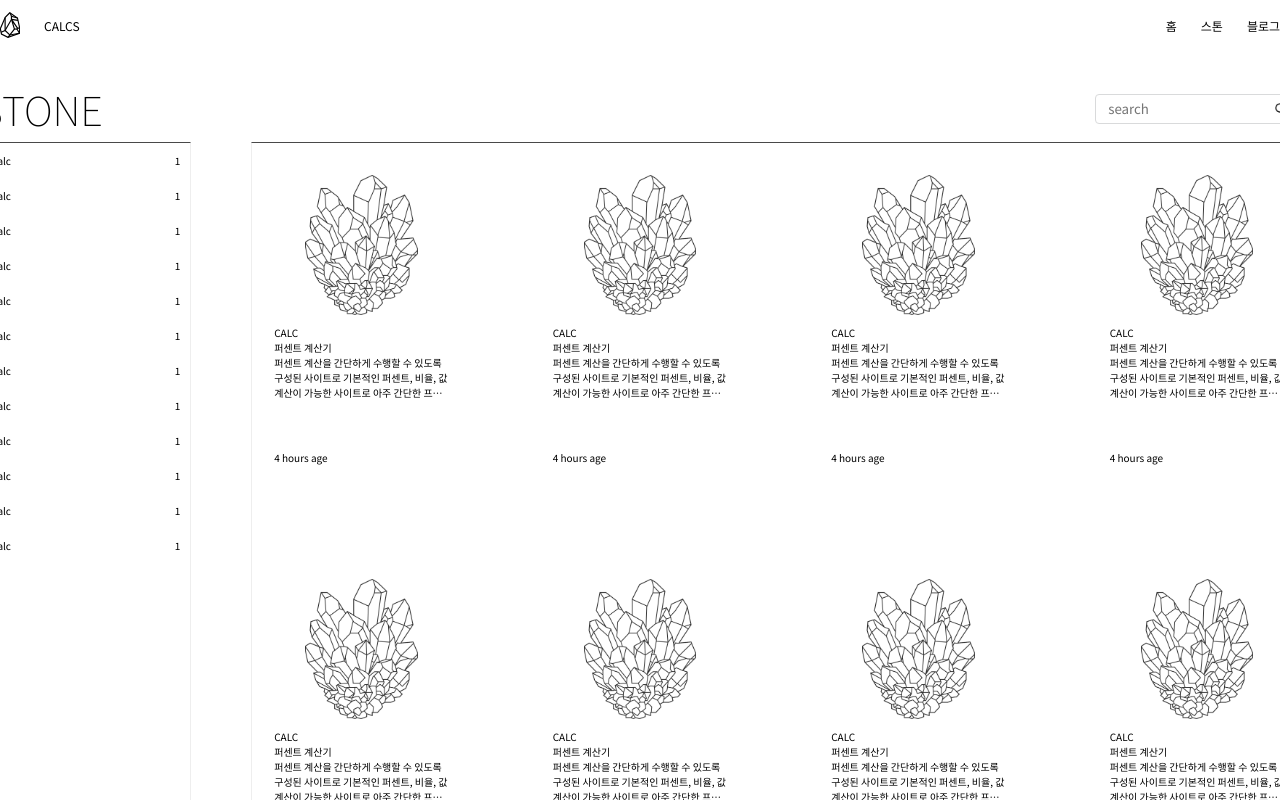
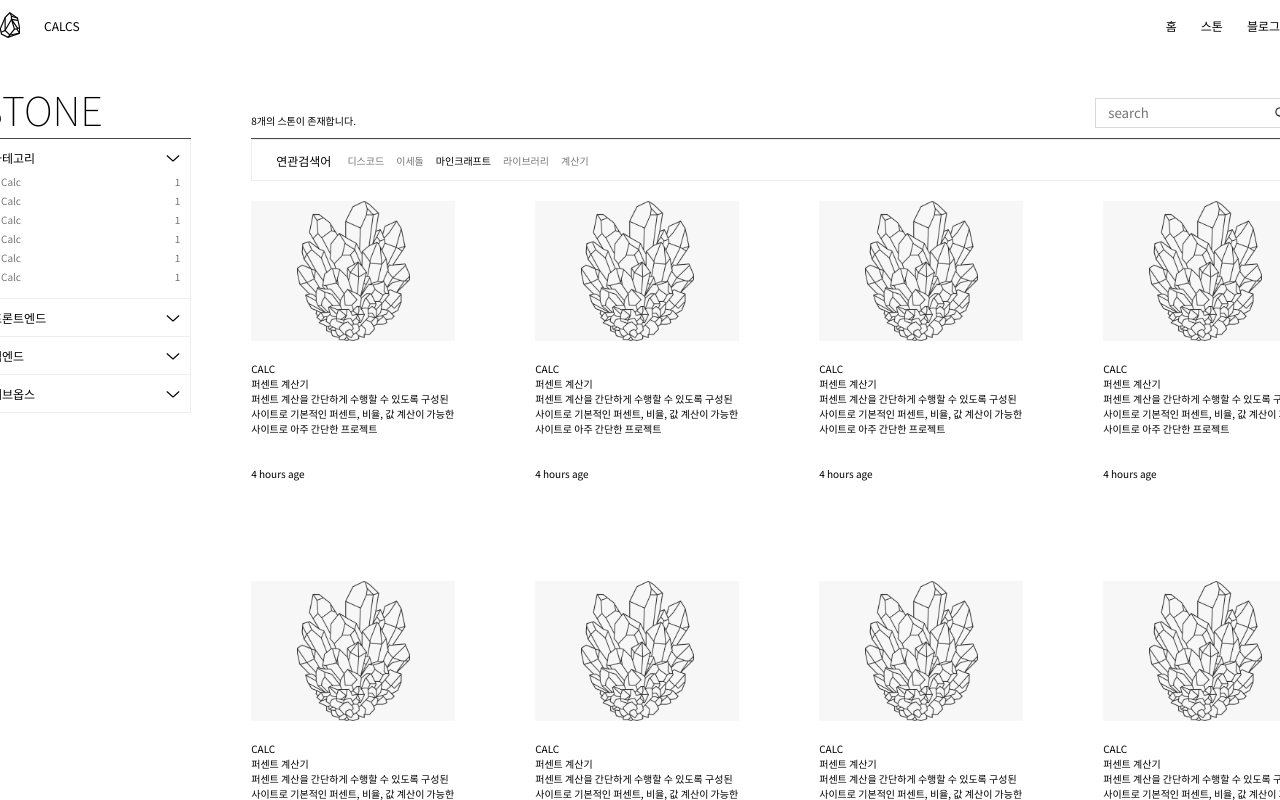
Before and after one commit to calcs-kr/calcs-fe, a React (Create React App) app: page /stone in a window 1280 px wide. Shown: the top 800 px of the page. Built offline with nearby package versions, Linux system fonts and the light colour scheme; no server answers; a web font is replaced by a local one.

Commit message:
feat: Add multiple dropdown function using typescript

```diff
--- a/src/component/StoneList.tsx
+++ b/src/component/StoneList.tsx
@@ -21,8 +21,8 @@ function StoneList() {
     return (
         <div className={ styles.stonelist_frame }>
             <div className={[ styles.stonelist_item, styles.stonelist_item_title ].join(' ')}>
-                <span className={ styles.stonelist_item__title }>다양한 스톤을 살펴보고</span>
-                <span className={ styles.stonelist_item__title }>여러 아이디어를 확인해보세요</span>
+                <span className={ styles.stonelist_item__title }>다양한 스케치를 살펴보고</span>
+                <span className={ styles.stonelist_item__title }>진행될 프로젝트에 대해 확인해보세요</span>
                 <span className={ styles.stonelist_item__subhead }>02월 이후 스톤을 사용하시면 새로운 스톤을 다운로드 받을 수 있습니다</span>
             </div>
 
@@ -34,7 +34,6 @@ function StoneList() {
                         <span className={ styles.stonelist_item__stone_date }>2022.12.04</span>
                     </div>
                 )) }
-
             </div>
         </div>
     )
--- a/src/component/StoneSearch.module.css
+++ b/src/component/StoneSearch.module.css
@@ -1,18 +1,18 @@
 .stonekey_frame { width: 1320px; margin: 80px calc((100% - 1320px) / 2); display: grid; column-gap: 60px; grid-template-columns: 16% 80%; }
-.stonekey_item:nth-child(1) { grid-column-start: 1; grid-column-end: 3; }
-.stonekey_item:nth-child(4) { grid-column-start: 1; grid-column-end: 3; }
+.stonekey_item:nth-child(1) { }
+.stonekey_item:nth-child(4) { }
 
 
-.stonekey_item_head { display: flex; align-items: center; justify-content: space-between; margin-bottom: 4px; }
-.stonekey_item_head span { font-size: 4rem; font-weight: 100; }
+.stonekey_item_head { display: flex; align-items: end; justify-content: space-between; }
+.stonekey_item__head { font-size: 4rem; font-weight: 100; }
+.stonekey_item__count { margin: 0 0 10px 0; }
 .stonekey_item__search {
     height: 28px;
     width: 200px;
-    margin-right: 10px;
+    margin: 0 10px 10px 0;
     display: flex;
     align-items: center;
     border: 1px solid #D9DADB;
-    border-radius: 4px;
 }
 
 .stonekey_item__search img { height: 30px; }
@@ -21,14 +21,41 @@
 
 
 /* 카테고리 리스트 */
-.stonekey_item_category { padding: 0 10px; display: flex; flex-direction: column; border: 1px solid #EEEEEE; border-top: 1px solid #494949; }
-.stonekey_item_category div { display: flex; justify-content: space-between; padding: 10px 0; }
+.stonekey_item_category { display: flex; flex-direction: column; border-top: 1px solid #494949; }
+.stonekey_item__title {  }
+.stonekey_item__category { padding: 10px; display: flex; flex-direction: column; border: 1px solid #EEEEEE; border-top: none; min-height: 0px; overflow: hidden; transition: all ease 0.8s; }
+.stonekey_item__category_classify { display: flex; align-items: center; justify-content: space-between; }
+.stonekey_item__category_classify span { font-size: 1.2rem; }
+.stonekey_item__category_body { margin: 4px 0 0 0; }
+.stonekey_item__category__body { margin: 4px 0 4px 0; display: flex; justify-content: space-between; color: #767676; }
+.stonekey_item__category__body_name::before { content: ' '; height: 5px; width: 5px; margin-right: 4px; display: inline-block; border: 1px solid #DBDBDB; border-top: none; border-right: none; }
+
+.dropdown_active { max-height: 100%; }
+.dropdown_disable { max-height: 18px; }
+
+.stonekey_item__category_icon {
+    height: 14px;
+    width: 14px;
+    background-color: var(--text2);
+    --webkit-mask: url('/public/icon/angle-down.svg') no-repeat center;
+    mask: url('/public/icon/angle-down.svg') no-repeat center;
+    mask-size: cover; }
+
+
 
 
 /* 스톤 리스트 */
-.stonekey_item_body { padding: 10px; display: grid; grid-template-columns: repeat(4, 1fr); gap: 80px; border: 1px solid #EEEEEE; border-top: 1px solid #494949;  }
+.stonekey_item_body { display: flex; flex-direction: column; border-top: 1px solid #494949; }
+.stonekey_item__target { height: 40px; padding: 0 24px; display: flex; align-items: center; gap: 12px; border: 1px solid #EEEEEE; }
+.stonekey_item__target span:nth-child(1) { margin-right: 4px; font-size: 1.2rem; }
+.stonekey_item__target span:nth-child(2),
+.stonekey_item__target span:nth-child(3),
+.stonekey_item__target span:nth-child(5),
+.stonekey_item__target span:nth-child(6) { color: #767676; cursor: pointer; }
 
-.stonekey_item__stone { height: 300px; padding: 12px; display: flex; flex-direction: column; align-items: center; justify-content: space-between; border-radius: 10px; }
+.stonekey_item__body { display: grid; grid-template-columns: repeat(4, 1fr); gap: 80px; }
+
+.stonekey_item__stone { height: 300px; display: flex; flex-direction: column; align-items: center; justify-content: space-between; border-radius: 10px; }
 
 
 .stonekey_item__stone div:nth-child(1) {  }
@@ -36,7 +63,7 @@
 
 
 .stonekey_item__stone div { display: flex; flex-direction: column; }
-.stonekey_item__stone div img { height: 140px; margin: 10px 0; object-fit: contain; }
+.stonekey_item__stone div img { height: 140px; margin: 20px 0; object-fit: contain; background-color: rgba( 0, 0, 0, 0.03 ); }
 .stonekey_item__stone div span { width: 100%; }
 
 
--- a/src/component/StoneSearch.tsx
+++ b/src/component/StoneSearch.tsx
@@ -1,5 +1,5 @@
 // React
-import { useState } from 'react'
+import { useEffect, useState } from 'react'
 
 // Context
 import { useAPIState, useAPIDispatch } from '../context/APIContext'
@@ -16,11 +16,30 @@ function StoneSearch() {
 	const { loading, service, category, stack, error } = state
 
     const a = [1,2,3,4,5,6,7,8,9,10,11,12]
+    const b = [1,2,3,4,5,6]
+
+    type dropdownType = {
+        [index: string]: boolean
+        category: boolean
+        frontend: boolean
+        backend: boolean
+        devops: boolean
+    }
+    const [dropdownStatus, setDropdownStatus] = useState<dropdownType>({ 'category': true, 'frontend': false, 'backend': false, 'devops': false })
+
+    function dropdownAction(ItemToBeAccordion: string) {
+        setDropdownStatus(prev => ({ ...prev, [ItemToBeAccordion]: !dropdownStatus[ItemToBeAccordion] }) )
+    }
 
     return (
         <div className={ styles.stonekey_frame }>
             <div className={[ styles.stonekey_item, styles.stonekey_item_head ].join(' ')}>
-                <span>STONE</span>
+                <span className={ styles.stonekey_item__head }>STONE</span>
+            </div>
+
+            <div className={[ styles.stonekey_item, styles.stonekey_item_head ].join(' ')}>
+                <span className={ styles.stonekey_item__count }>8개의 스톤이 존재합니다.</span>
+
                 <div className={ styles.stonekey_item__search }>
                     <input placeholder='search' />
                     <img src='/icon/search.png' alt='' />
@@ -28,15 +47,55 @@ function StoneSearch() {
             </div>
 
             <div className={[ styles.stonekey_item, styles.stonekey_item_category ].join(' ')}>
-                { a.map((item) => (
-                    <div key={ item }>
-                        <span>Calc</span>
+                <div className={[ styles.stonekey_item__category, dropdownStatus.category ? styles.dropdown_active : styles.dropdown_disable ].join(' ')} onClick={ () => dropdownAction('category') }>
+                    <div className={ styles.stonekey_item__category_classify }>
+                        <span>카테고리</span>
+                        <div className={ styles.stonekey_item__category_icon } />
+                    </div>
+
+                    <div className={ styles.stonekey_item__category_body }>
+                        { b.map((item) => (
+                            <div className={ styles.stonekey_item__category__body } key={ item }>
+                                <span className={ styles.stonekey_item__category__body_name }>Calc</span>
                                 <span>1</span>
                             </div>
                         )) }
                     </div>
+                </div>
+
+                <div className={ styles.stonekey_item__category }>
+                    <div className={ styles.stonekey_item__category_classify }>
+                        <span>프론트엔드</span>
+                        <div className={ styles.stonekey_item__category_icon } />
+                    </div>
+                </div>
+
+                <div className={ styles.stonekey_item__category }>
+                    <div className={ styles.stonekey_item__category_classify }>
+                        <span>백엔드</span>
+                        <div className={ styles.stonekey_item__category_icon } />
+                    </div>
+                </div>
+
+                <div className={ styles.stonekey_item__category }>
+                    <div className={ styles.stonekey_item__category_classify }>
+                        <span>데브옵스</span>
+                        <div className={ styles.stonekey_item__category_icon } />
+                    </div>
+                </div>
+            </div>
 
             <div className={[ styles.stonekey_item, styles.stonekey_item_body ].join(' ')}>
+                <div className={ styles.stonekey_item__target }>
+                    <span>연관검색어</span>
+                    <span>디스코드</span>
+                    <span>이세돌</span>
+                    <span>마인크래프트</span>
+                    <span>라이브러리</span>
+                    <span>계산기</span>
+                </div>
+
+                <div className={ styles.stonekey_item__body }>
                     { a.map((item) => (
                         <div className={ styles.stonekey_item__stone } key={ item }>
                             <div>
@@ -52,6 +111,7 @@ function StoneSearch() {
                             </div>
                         </div>
                     )) }
+                </div>
             </div>
 
             <div className={[ styles.stonekey_item, styles.stonekey_item_pagenation ].join(' ')}>
```
Also changed, not shown: public/icon/angle-down.svg (added). Lines whose indentation alone changed are shown as unchanged.
